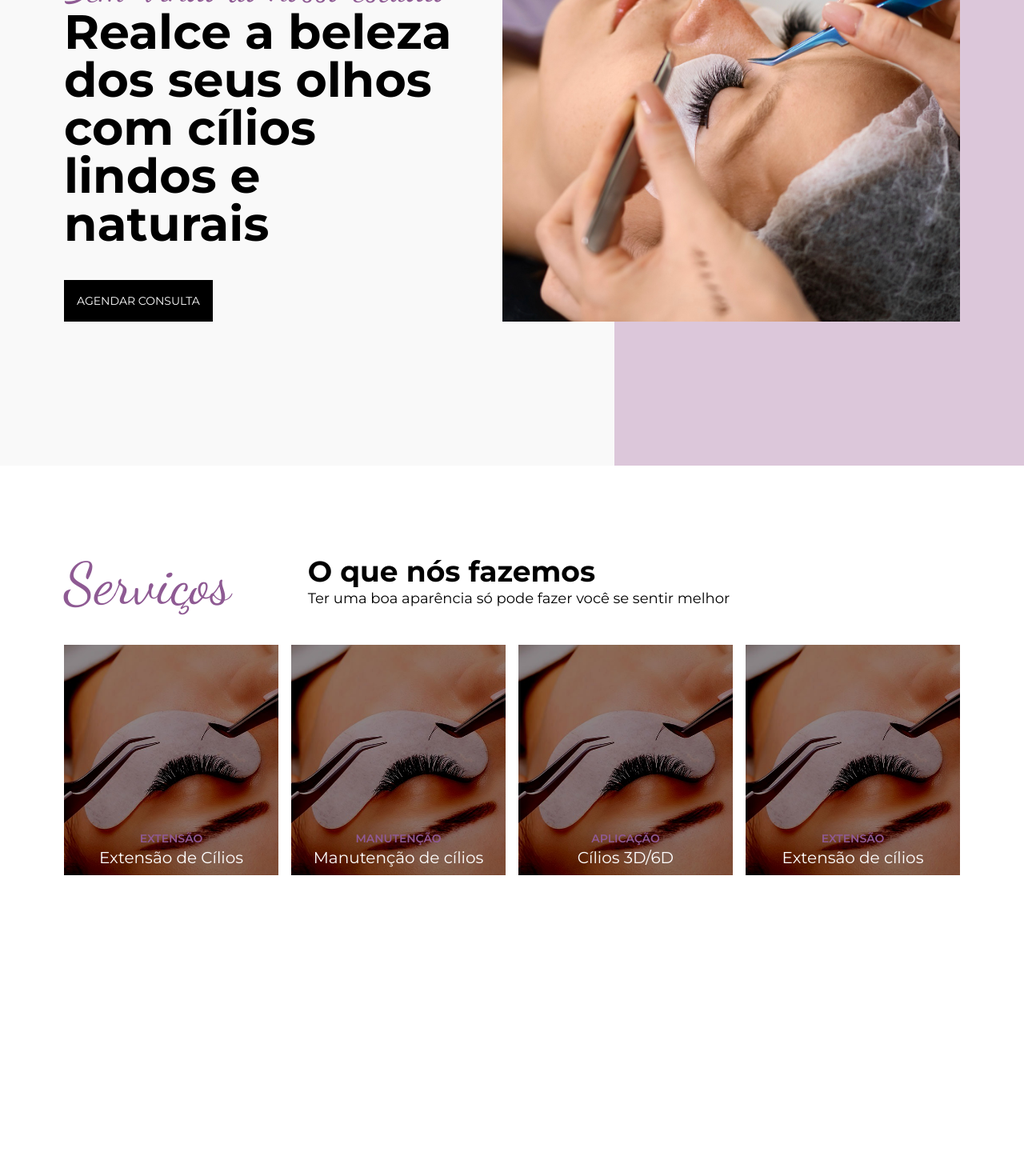
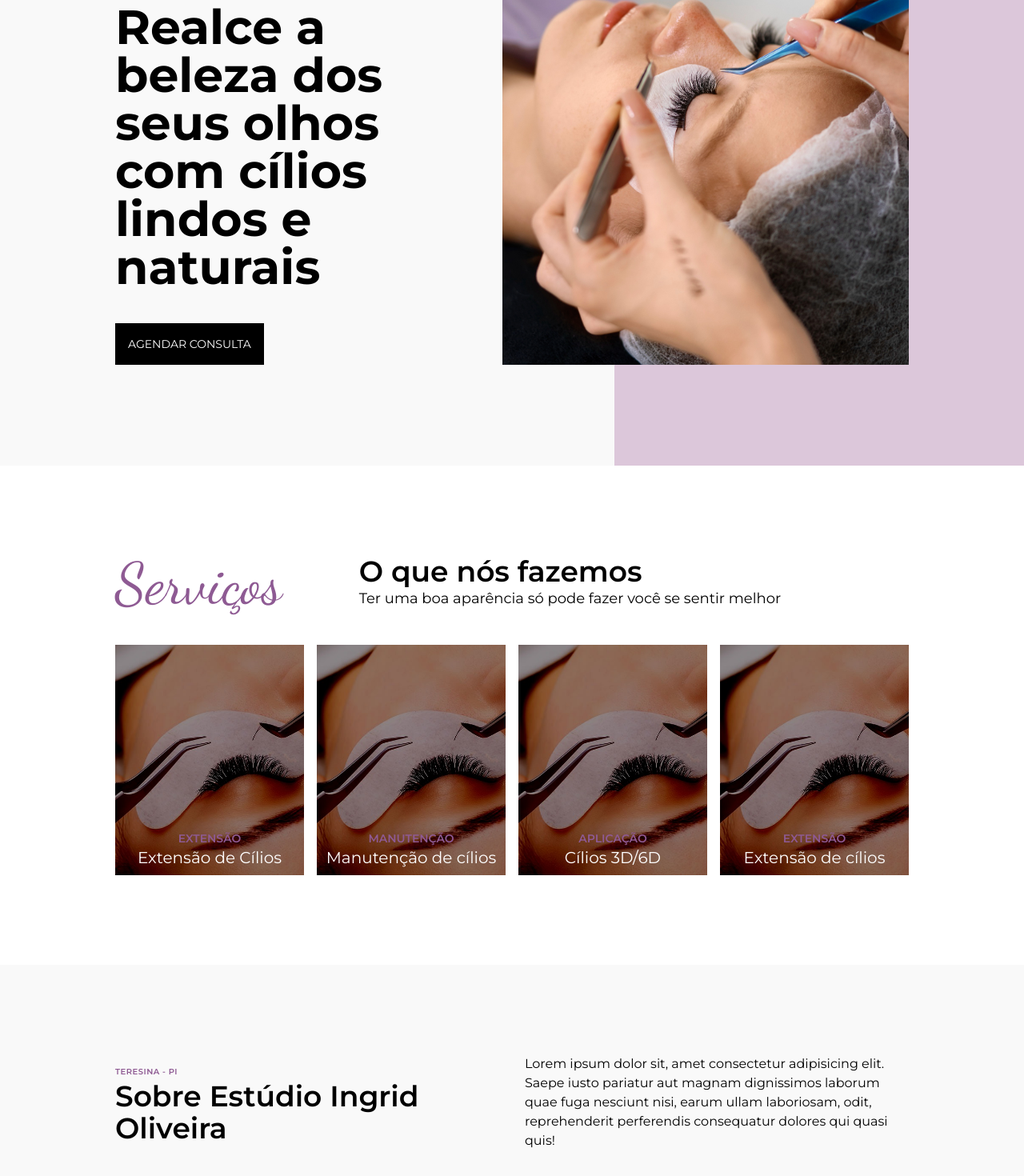
Before and after one commit to delanoquirino/ingrid-oliveira, a Next.js app: page / in a window 1280 px wide. Shown: the part 282-1752 px from the top of the page at 80% size. Before the commit the page ends 1488 px from the top, so only its background shows below. Built offline with nearby package versions, Linux system fonts and the light colour scheme.

Commit message:
feat: adding the component SectionAbout

```diff
--- a/src/app/page.tsx
+++ b/src/app/page.tsx
@@ -1,4 +1,5 @@
 import { Header } from "@/components/Header";
+import { SectionAbout } from "@/components/SectionAbout";
 import { SectionHero } from "@/components/SectionHero";
 import { SectionServices } from "@/components/SectionServices";
 
@@ -7,6 +8,7 @@ export default function Home() {
     <main className="bg-white">
       <SectionHero />
       <SectionServices/>
+      <SectionAbout/>
     </main>
   );
 }
--- a/src/components/Header.tsx
+++ b/src/components/Header.tsx
@@ -13,7 +13,7 @@ export const Header = (props: Props) => {
     <header style={{
       background: "linear-gradient(to right, #F9F9F9 60%, #DCC7DA 40%)",
     }}>
-      <div className="max-w-6xl mx-auto h-16 py-4 px-2 " >
+      <div className="max-w-5xl mx-auto h-16 py-4 px-2 " >
         <div className="flex w-full h-full justify-between items-center gap-2">
           <div className={` ${dancing.className} `}>Ingrid Oliveira</div>
           <div className="flex items-center gap-8 md:order-last">
--- /dev/null
+++ b/src/components/SectionAbout.tsx
@@ -0,0 +1,26 @@
+import React from "react";
+
+export const SectionAbout = () => {
+  return (
+    <section className=" bg-secondary">
+      <div className="flex flex-col sm:flex-row items-start gap-8  sm:items-center justify-center max-w-5xl py-12 md:py-28 mx-auto p-4">
+        <div className="flex-1 ">
+          <span className="text-primary uppercase font-semibold text-[10px] -tracking-tighter">
+            teresina - pi
+          </span>
+          <h2 className="text-xl sm:text-4xl font-semibold">
+            Sobre Estúdio Ingrid Oliveira
+          </h2>
+        </div>
+        <div className="flex-1">
+          <p>
+            Lorem ipsum dolor sit, amet consectetur adipisicing elit. Saepe
+            iusto pariatur aut magnam dignissimos laborum quae fuga nesciunt
+            nisi, earum ullam laboriosam, odit, reprehenderit perferendis
+            consequatur dolores qui quasi quis!
+          </p>
+        </div>
+      </div>
+    </section>
+  );
+};
--- a/src/components/SectionHero.tsx
+++ b/src/components/SectionHero.tsx
@@ -14,12 +14,12 @@ export const SectionHero = (props: Props) => {
         background: "linear-gradient(to right, #F9F9F9 60%, #DCC7DA 40%)",
       }}
     >
-      <div className="max-w-6xl mx-auto flex gap-8 flex-col p-4 md:flex-row">
+      <div className="max-w-5xl mx-auto flex gap-8 flex-col p-4 md:flex-row">
         <div className="flex-1 text-wrap">
           <h2 className={` ${dancing.className} md:text-5xl text-xl text-primary`}>
             Bem-vindo ao nosso estúdio
           </h2>
-          <h1 className="md:text-6xl text-3xl font-bold">
+          <h1 className="md:text-5xl lg:text-6xl text-3xl font-bold">
           Realce a beleza dos seus olhos com cílios lindos e naturais
           </h1>
           <button className=" bg-black mt-10 hover:bg-primary text-white transition duration-300 ease-in-out text-sm uppercase py-4 px-4 ">
--- a/src/components/SectionServices.tsx
+++ b/src/components/SectionServices.tsx
@@ -9,7 +9,7 @@ type Props = {};
 
 export const SectionServices = (props: Props) => {
   return (
-    <div className="max-w-6xl py-12 md:py-28 mx-auto p-4">
+    <section className="max-w-5xl py-12 md:py-28 mx-auto p-4">
       <div className="flex flex-col md:flex-row md:gap-24 gap-4 ">
         <h2
           className={` ${dancing.className} text-3xl sm:text-7xl text-primary`}
@@ -17,7 +17,7 @@ export const SectionServices = (props: Props) => {
           Serviços
         </h2>
         <div className="flex-1">
-          <h3 className="text-xl sm:text-4xl font-bold">O que nós fazemos</h3>
+          <h3 className="text-xl sm:text-4xl font-semibold">O que nós fazemos</h3>
           <p className="text-base sm:text-lg">
             Ter uma boa aparência só pode fazer você se sentir melhor
           </p>
@@ -35,6 +35,6 @@ export const SectionServices = (props: Props) => {
             ))}
           </div>
       </div>
-    </div>
+    </section>
   );
 };
--- a/tailwind.config.ts
+++ b/tailwind.config.ts
@@ -15,6 +15,7 @@ const config: Config = {
       },
       colors: {
         primary: '#8E5A93',
+        secondary: '#F9F9F9',
 
       },
       screens: {
```
